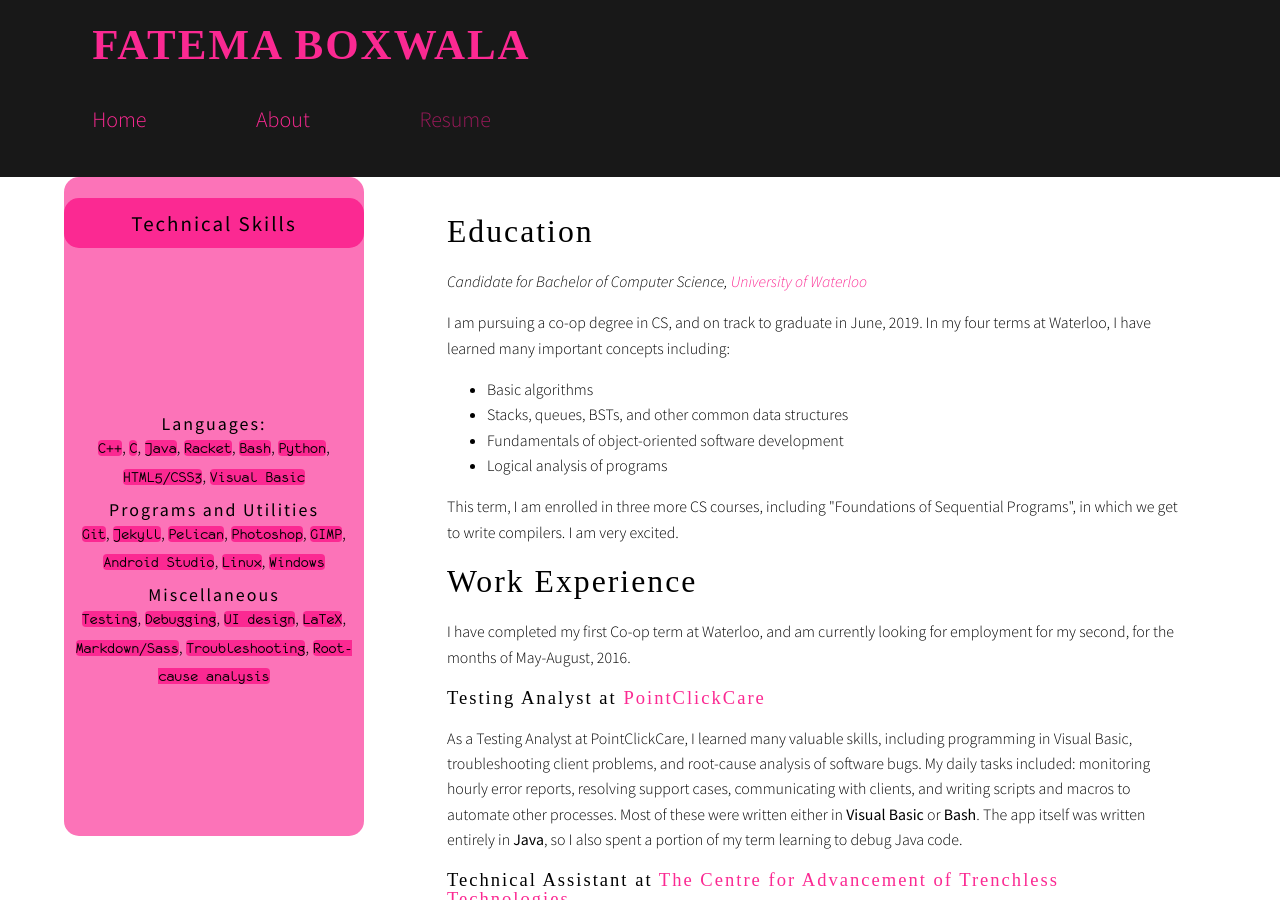
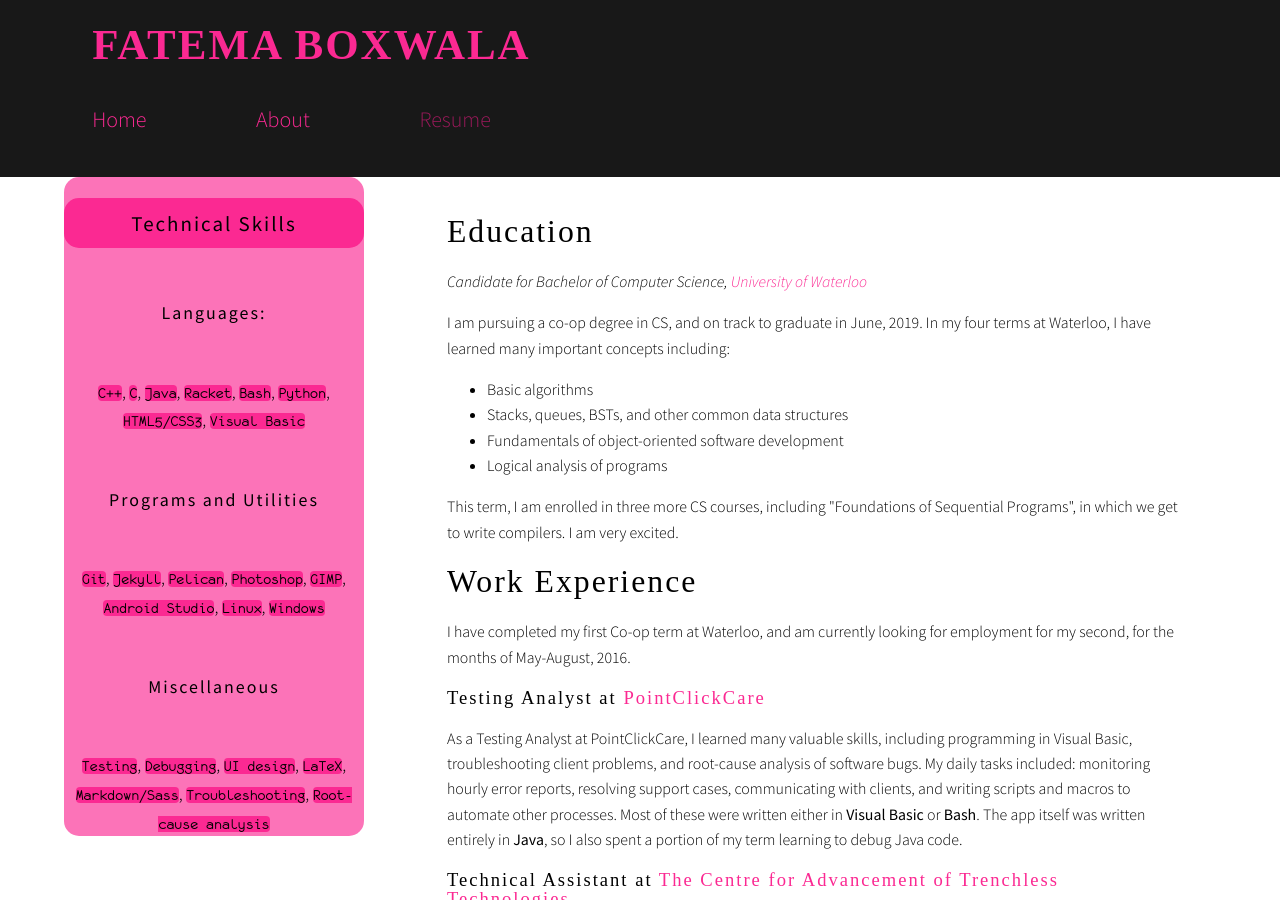
Before and after one commit to fboxwala/fboxwala-github-io-old, a Jekyll site: the page built from resume.html, in a window 1280 px wide and 900 px high. Built offline with Jekyll 4.4.1, drawn with Linux system fonts in a browser that asks for light colours; nearby versions of some CDN libraries; some web fonts are replaced.

Commit message:
wow its like magic

```diff
--- a/resume.html
+++ b/resume.html
@@ -9,8 +9,9 @@ layout: blank
             $("#sidebar").css({ top: headheight});
             var footheight = document.getElementsByTagName('FOOTER')[0].offsetHeight;
             $("#sidebar").css({ bottom: footheight});
-            var side = (($('#sidebar').height() - 50) - $('#techskill').height())/2;
-            $('#techskill').css({ marginTop: side});
+            var side = (($('#sidebar').height() - 50) - $('#techskill').height())/6;
+            $('.head4').css({ marginTop: side});
+            $('.head4').css({ marginBottom: side});
             });
 
     window.onresize = fixside;
@@ -20,8 +21,9 @@ layout: blank
             $("#sidebar").css({ top: headheight});
             var footheight = document.getElementsByTagName('FOOTER')[0].offsetHeight;
             $("#sidebar").css({ bottom: footheight});
-            var side = (($('#sidebar').height() - 50) - $('#techskill').height())/2;
-            $('#techskill').css({ marginTop: side});
+            var side = (($('#sidebar').height() - 50) - $('#techskill').height())/6;
+            $('.head4').css({ marginTop: side});
+            $('.head4').css({ marginBottom: side});
 
 
     }
@@ -33,13 +35,13 @@ layout: blank
             <center><h3>Technical Skills</h3><center>
             </div>
         <center id="techskill">
-        <h4>Languages:</h4>
+        <h4 class="head4">Languages:</h4>
         <code>C++</code>, <code>C</code>, <code>Java</code>, <code>Racket</code>,
         <code>Bash</code>, <code>Python</code>, <code>HTML5/CSS3</code>, <code>Visual Basic</code>
-        <h4>Programs and Utilities</h4>
+        <h4 class="head4">Programs and Utilities</h4>
         <code>Git</code>, <code>Jekyll</code>, <code>Pelican</code>, <code>Photoshop</code>,
         <code>GIMP</code>, <code>Android Studio</code>, <code>Linux</code>, <code>Windows</code>
-        <h4>Miscellaneous</h4>
+        <h4 class="head4">Miscellaneous</h4>
         <code>Testing</code>, <code>Debugging</code>, <code>UI design</code>, <code>LaTeX</code>,
         <code>Markdown/Sass</code>, <code>Troubleshooting</code>, <code>Root-cause analysis</code>
         </center>
```
